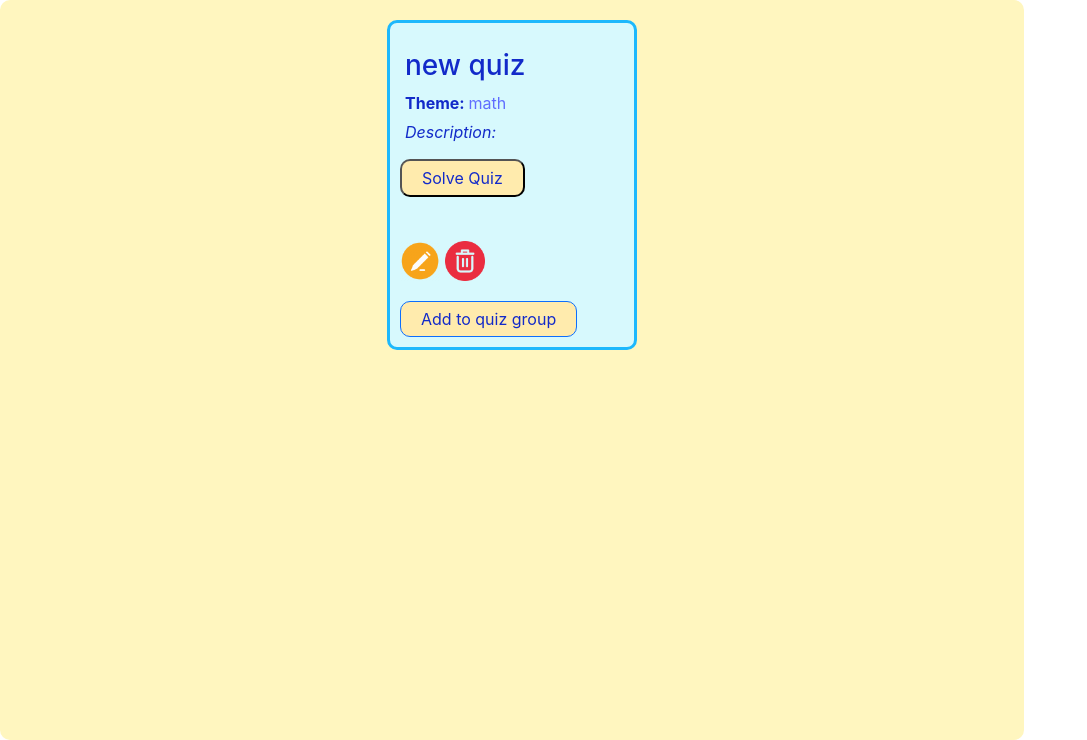
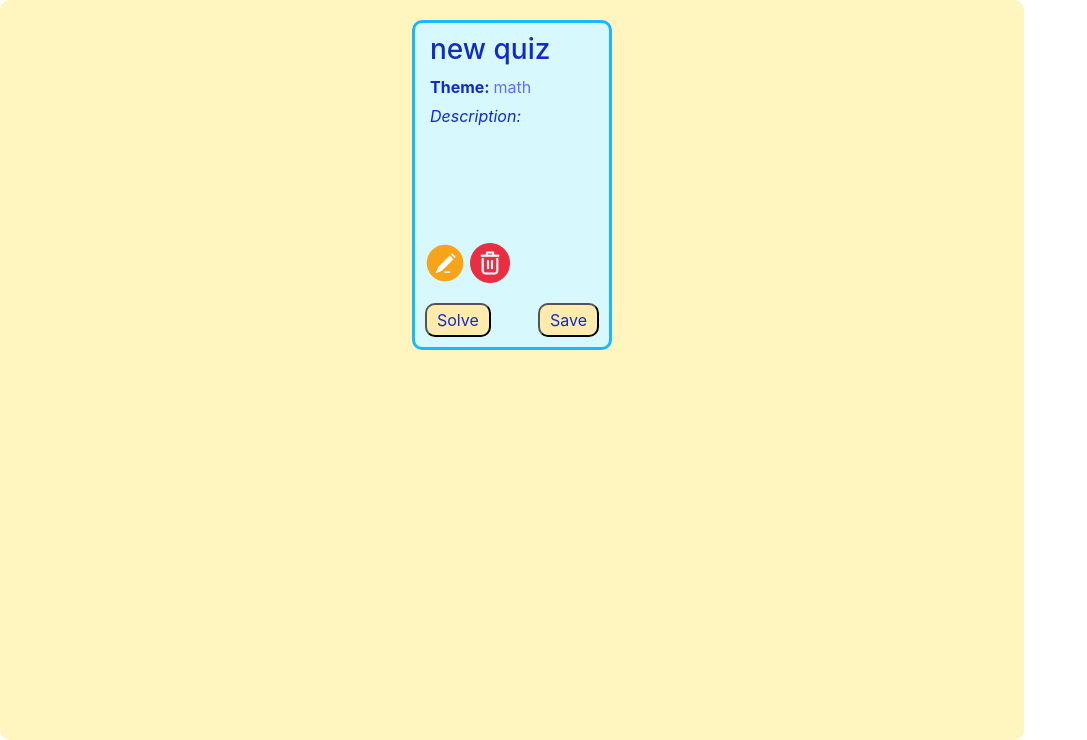
Before and after one commit to SzAnita/QuizApp, a Django app: page /QuizApp/user/my_quizzes in a window 1280 px wide. Shown: the part 60-800 px from the top of the page, without its empty margins (0-1087 px from the left). Run offline with Django 4.2, Linux system fonts and the light colour scheme; a user stored in the database is signed in; data comes from the database, SQL or seed files in the repository.

Commit message:
update quizzes display

```diff
--- /dev/null
+++ b/QuizApp/static/css/quiz-box.css
@@ -0,0 +1,62 @@
+div.quiz-container ul {
+    list-style-type: none;
+    padding-left: 0;
+    margin: 5px 0 0;
+}
+li {
+    margin: 5px;
+}
+.quiz-container {
+    max-inline-size: 250px;
+    min-inline-size: 200px;
+    inline-size: fit-content;
+    display: flex;
+    flex-direction: column;
+    block-size: 330px;
+}
+h3 {
+    margin-top: 5px;
+}
+.icon {
+    padding-bottom: 10px;
+    height: 50px;
+}
+.button {
+    margin: 10px 0;
+    font-size: 0.75em;
+    border-radius: 10px;
+    max-inline-size: fit-content;
+    padding: 3px 10px;
+    font-size: 1em;
+}
+button.button.btn.btn-primary {
+    color: #122ac9;
+}
+.bottom {
+    margin-top: auto;
+}
+.container {flex-wrap: wrap}
+div.new-group > input {
+    margin: 10px 0;
+    border-radius: 10px;
+    line-height: 16px;
+}
+div.new-group > div {
+    display: flex;
+    justify-content: space-between;
+}
+div.new-group {inline-size: 200px}
+div.modal-content button.btn-create {background-color: #1db8fc;}
+div.modal-content button.btn-cancel {
+    background-color: darkred;
+}
+div.modal-content button.btn {
+    color: white;
+    border-radius: 10px;
+    padding: 3px 10px;
+}
+.list-group {
+    max-height: 150px;
+    overflow-y: auto;
+}
+.modal-dialog {width: 400px}
--- a/QuizApp/templates/quiz/quizzes.html
+++ b/QuizApp/templates/quiz/quizzes.html
@@ -1,91 +1,9 @@
 {% load static %}
 {% for q in quizzes %}
-        <div class="quiz-container">
-            <ul>
-                <li><h3 class="title">{{ q.title }}</h3></li>
-                <li><b class="title">Theme: </b>{{ q.theme }}</li>
-                <li><i class="title">Description: </i>{{ q.description }}</li>
-                <a href="quizzes/{{ q.title }}{{ q.id }}"><button class="button title">Solve Quiz</button></a><br>
-                {% if report == 'report' %}
-                    <a href="report/{{ q.result_id }}"><button class="button title">Report</button></a>
-                {% endif %}
-            </ul>
-            <div class="bottom">
-            {% if user == 'my_quizzes' %}
-                    <a href="../user/edit/{{ q.id }}"><img class="icon" src="{% static 'images/edit.png' %}" height="50px"></a>
-                    <img class="icon" src="{%  static 'images/delete.png' %}" height="50px" onclick="cancel_quiz({{ q.id }})">
-            {% endif %}
-            {% if group == 'true' %}
-                <div class="group-button">
-                    <button type="button" class="button btn btn-primary" data-bs-toggle="modal" data-bs-target="#addToGroup{{ q.id }}">Add to quiz group</button>
-                    <div class="modal" id="addToGroup{{ q.id }}">
-                        <div class="modal-dialog">
-                            <div class="modal-content">
-                                <div class="modal-header">
-                                    <h4 class="modal-title">Add quiz to a quiz group</h4><button type="button" class="btn-close" data-bs-dismiss="modal"></button>
-                                </div>
-                                <form class="add_to_group">
-                                    <div class="modal-body">
-                                        {% csrf_token %}
-                                        <input type="text" hidden="hidden" value="{{ q.id }}" name="quiz_id">
-                                        {% for g in groups %}
-                                        <label for="group"><input type="radio" id="group{{ g }}" name="group" value="{{ username }}"></label><br>
-                                        {% endfor %}
-                                        <a onclick="new_group({{ q.id }})">Create new quiz group</a>
-                                    </div>
-                                    <div class="modal-footer">
-                                        <button type="submit" class="btn btn-danger" data-bs-dismiss="modal">Save</button>
-                                    </div>
-                                </form>
-                            </div>
-                        </div>
-                    </div>
-                </div>
-            {% endif %}
-            </div>
-        </div>
-    {% endfor %}
+    {% include 'quiz/quiz-box.html' %}
+{% endfor %}
+<link rel="stylesheet", type="text/css", href="{% static 'css/quiz-box.css' %}">
 <link rel="stylesheet" type="text/css" href="{% static 'css/index.css' %}">
-<link rel="stylesheet" type="text/css" href="{% static 'css/navbar.css' %}">
 <script src="https://ajax.googleapis.com/ajax/libs/jquery/3.6.4/jquery.min.js"></script>
 <script src="{% static 'js/quiz_group.js' %}"></script>
 <script src="{% static 'js/csrf_cookie.js' %}"></script>
-<style>
-    div.quiz-container ul {
-        list-style-type: none;
-        padding-left: 0;
-        margin: 10px 0 0;
-    }
-    li {
-        margin: 5px;
-    }
-    .quiz-container {
-        max-inline-size: 300px;
-        min-inline-size: 250px;
-        inline-size: fit-content;
-    }
-    h3 {
-        margin-top: 16px;
-    }
-    .icon {
-        padding-bottom: 10px;
-        height: 50px;
-    }
-    .button {
-        margin: 10px 0;
-        font-size: 0.75em;
-        border-radius: 10px;
-        max-inline-size: fit-content;
-        padding: 5px 20px;
-        font-size: 1em;
-    }
-    button.button.btn.btn-primary {
-        color: #122ac9;
-    }
-    .quiz-container{
-        display: flex;
-        flex-direction: column;
-        max-block-size: 330px;
-    }
-    .bottom {margin-top: auto}
-</style>
```
